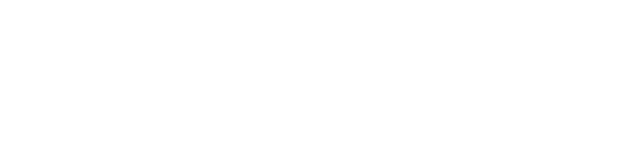
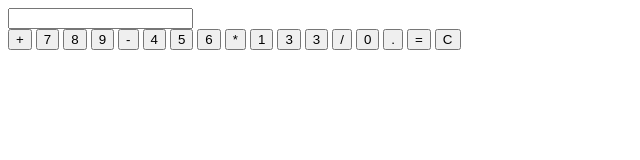
Before and after one commit to ABHi-202864/Calculator, a plain HTML site: page index.html in a window 1280 px wide. Shown: the whole page, without its empty margins (0-640 px from the left). Drawn offline with Linux system fonts and the light colour scheme.

Commit message:
base create

```diff
--- a/index.html
+++ b/index.html
@@ -9,6 +9,30 @@
 
 <body>
 
+    <div id="calculator">
+        <input id="display" readonly>
+        <div id="keys">
+            <button onclick="appendToDisplay('+')">+</button>
+            <button onclick="appendToDisplay('7')">7</button>
+            <button onclick="appendToDisplay('8')">8</button>
+            <button onclick="appendToDisplay('9')">9</button>
+            <button onclick="appendToDisplay('-')">-</button>
+            <button onclick="appendToDisplay('4')">4</button>
+            <button onclick="appendToDisplay('5')">5</button>
+            <button onclick="appendToDisplay('6')">6</button>
+            <button onclick="appendToDisplay('*')">*</button>
+            <button onclick="appendToDisplay('1')">1</button>
+            <button onclick="appendToDisplay('3')">3</button>
+            <button onclick="appendToDisplay('3')">3</button>
+            <button onclick="appendToDisplay('/')">/</button>
+            <button onclick="appendToDisplay('0')">0</button>
+            <button onclick="appendToDisplay('.')">.</button>
+            <button onclick="calculate()">=</button>
+            <button onclick="clearDisplay()">C</button>
+        </div>
+    </div>
+
+    <script src="js/script.js"></script>
 </body>
 
 </html>
```
Also changed, not shown: js/script.js (added).
